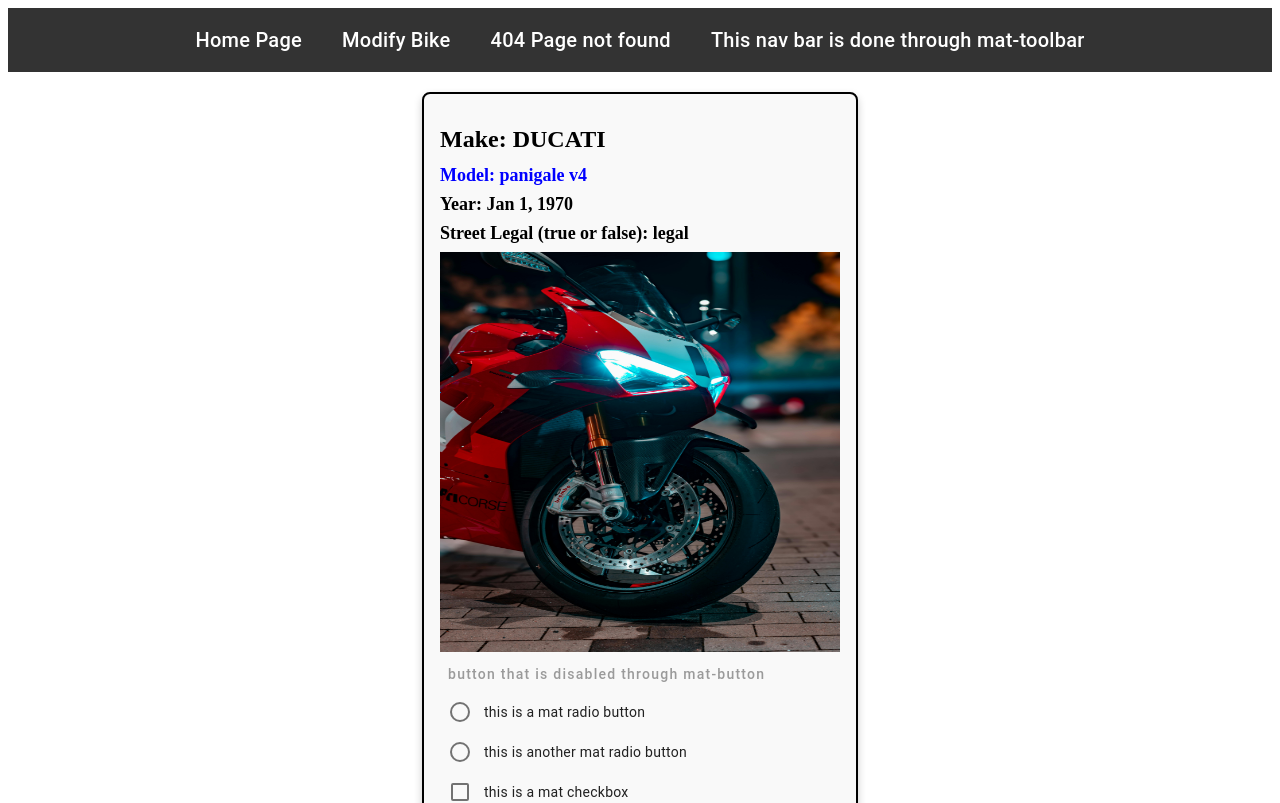
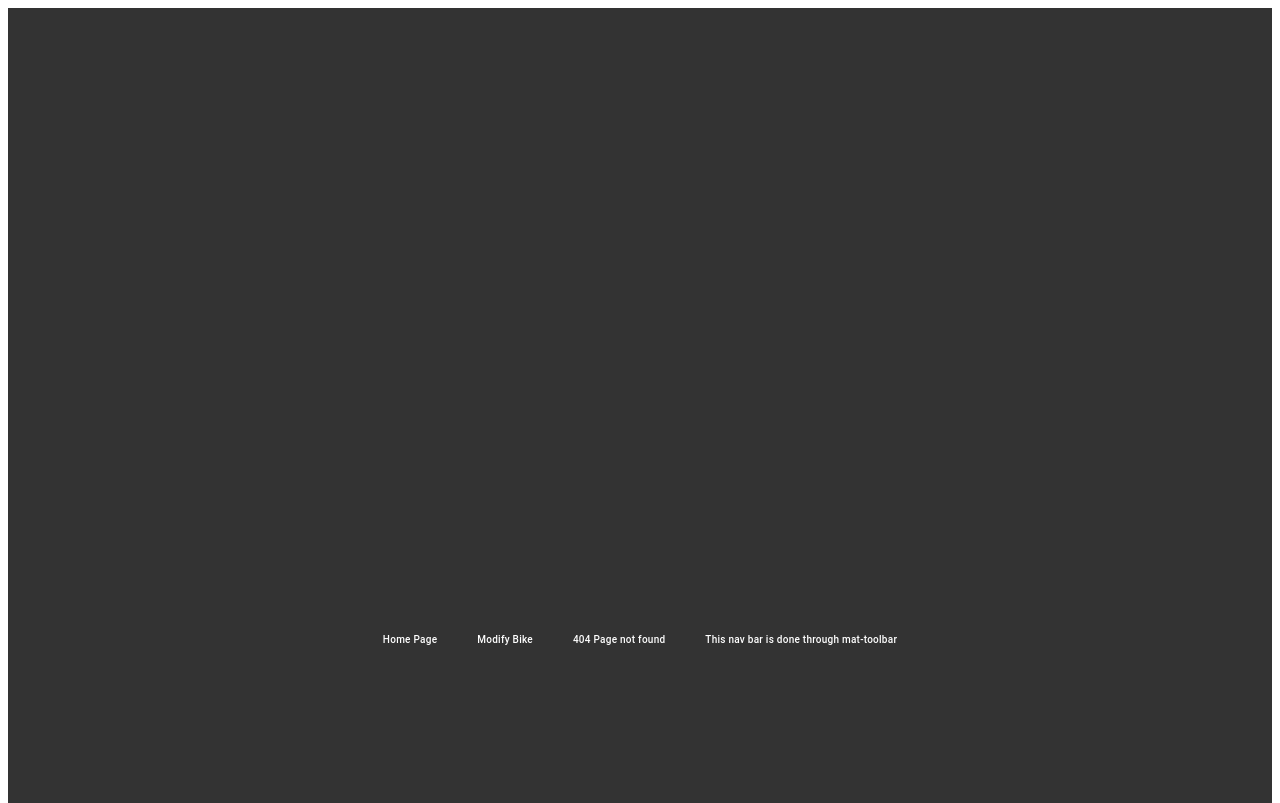
Before and after one commit to GShamoon/Giovanni_Shamoon_Learning_Angular, an Angular app: page /bikes in a window 1280 px wide. Shown: the top 803 px of the page. Built offline with nearby package versions, Linux system fonts and the light colour scheme.

Commit message:
refactored the mat tool bar

```diff
--- a/src/app/app.component.css
+++ b/src/app/app.component.css
@@ -29,4 +29,9 @@
   display: flex;
   justify-content: center;
   align-items: center;
+  padding: 50%;
 }
+
+a{
+  font-size: 50%;
+}
```
